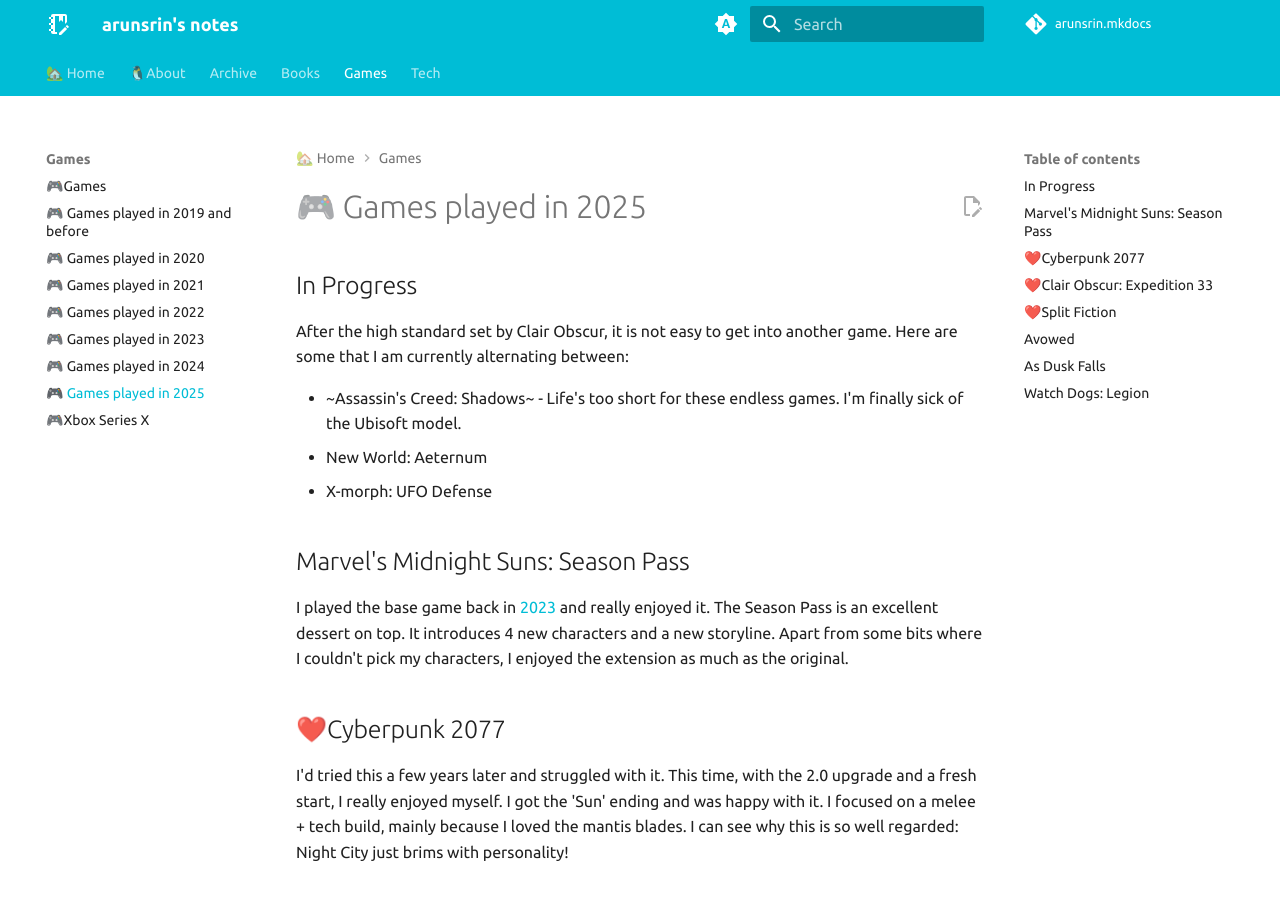
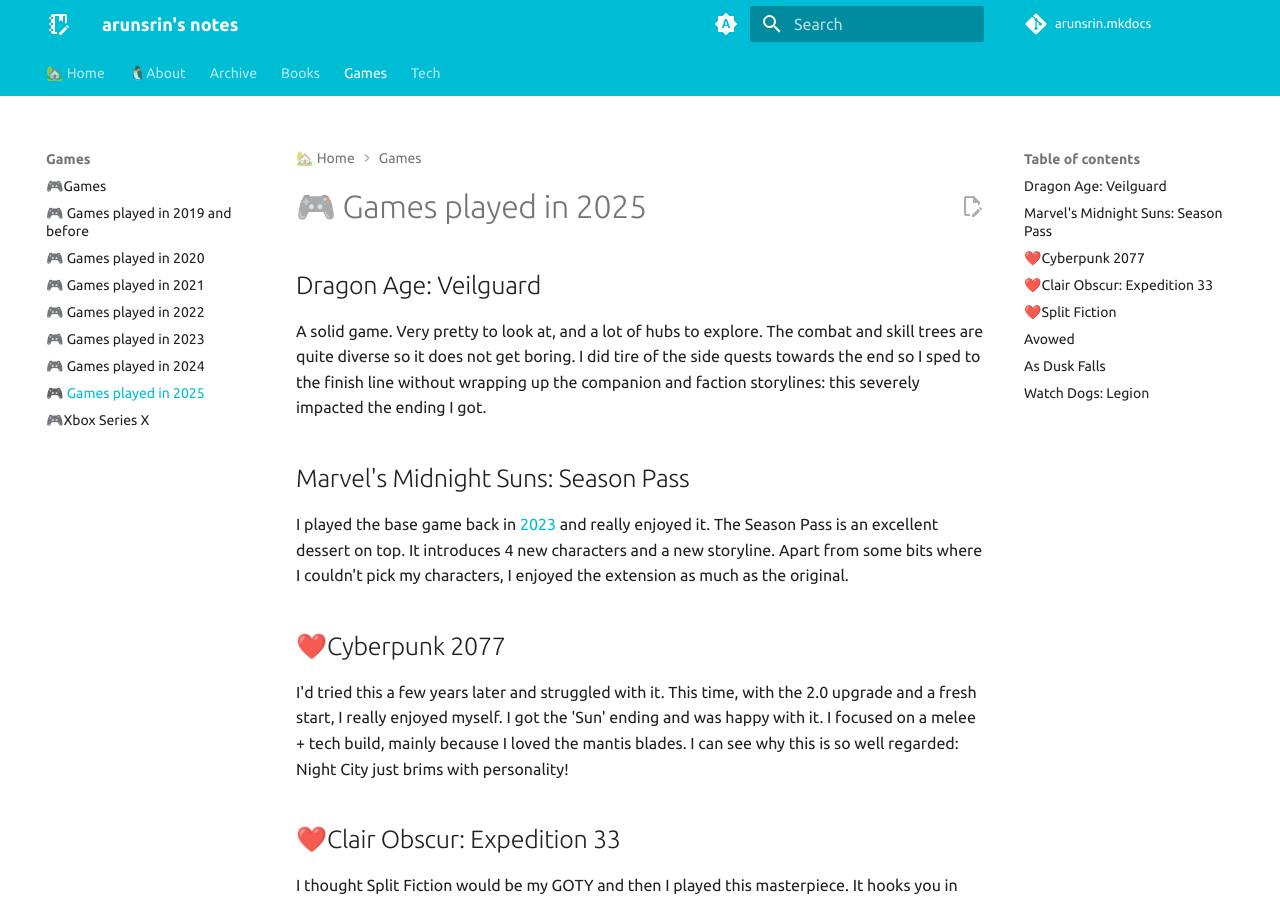
Before and after one commit to arunsrin/arunsrin.mkdocs, an MkDocs documentation site: the page built from home/games/2025.md, in a window 1280 px wide and 900 px high. Built offline with MkDocs 1.6.1 and Material for MkDocs 9.7.7, drawn with Linux system fonts in a browser that asks for light colours; comment, search, counter and statistics services are not loaded.

Commit message:
finished dragon age veilguard

```diff
--- a/home/games/2025.md
+++ b/home/games/2025.md
@@ -1,14 +1,11 @@
 # 🎮 Games played in 2025
 
-## In Progress
+## Dragon Age: Veilguard
 
-After the high standard set by Clair Obscur, it is not easy to get into another
-game. Here are some that I am currently alternating between:
-
-- ~Assassin's Creed: Shadows~ - Life's too short for these endless games. I'm finally
-  sick of the Ubisoft model.
-- New World: Aeternum
-- X-morph: UFO Defense
+A solid game. Very pretty to look at, and a lot of hubs to explore. The combat
+and skill trees are quite diverse so it does not get boring. I did tire of the
+side quests towards the end so I sped to the finish line without wrapping up the
+companion and faction storylines: this severely impacted the ending I got.
 
 ## Marvel's Midnight Suns: Season Pass
 
```
